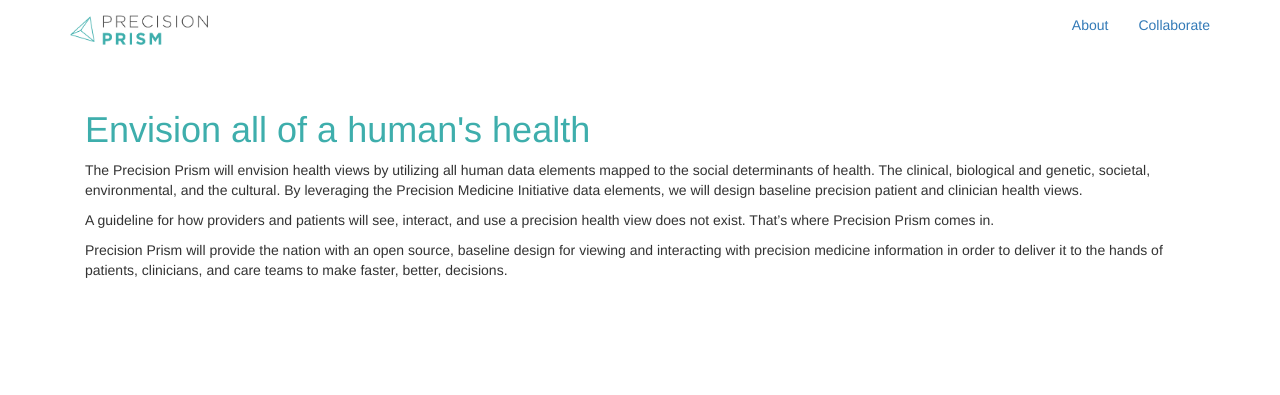
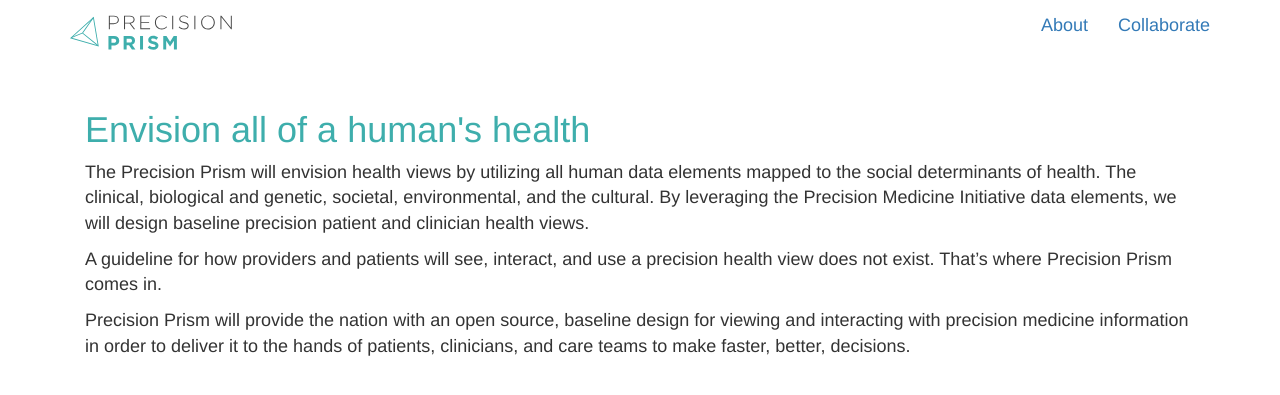
Before and after one commit to goinvo/PrecisionPrism, a Jekyll site: the page built from docs/index.html, in a window 1280 px wide. Shown: the top 395 px of the page. Built offline with Jekyll 4.4.1, drawn with Linux system fonts in a browser that asks for light colours; nearby versions of some CDN libraries.

Commit message:
SVG logo and bumped up font size.

```diff
--- a/docs/_layouts/default.html
+++ b/docs/_layouts/default.html
@@ -20,7 +20,7 @@
             <span class="icon-bar"></span>
           </button>
           <a class="navbar-brand" href="../">
-            <img src="../images/logo-precision-prism.png" alt="Precision Prism" height="30">
+            <img src="../images/logo-precision-prism.svg" alt="Precision Prism" height="35">
           </a>
         </div>
         <div id="navbar" class="collapse navbar-collapse">
@@ -32,7 +32,7 @@
       </div>
     </nav>
 
-    <div class="container">
+    <div class="container col-med-6">
       <div class="content">
         {{ content }}
       </div>
--- a/docs/css/style.scss
+++ b/docs/css/style.scss
@@ -10,6 +10,7 @@
 
 body {
   padding-top: 50px;
+  font-size: 18px;
 }
 
 .content {
```
Also changed, not shown: docs/images/logo-precision-prism.svg (added).
